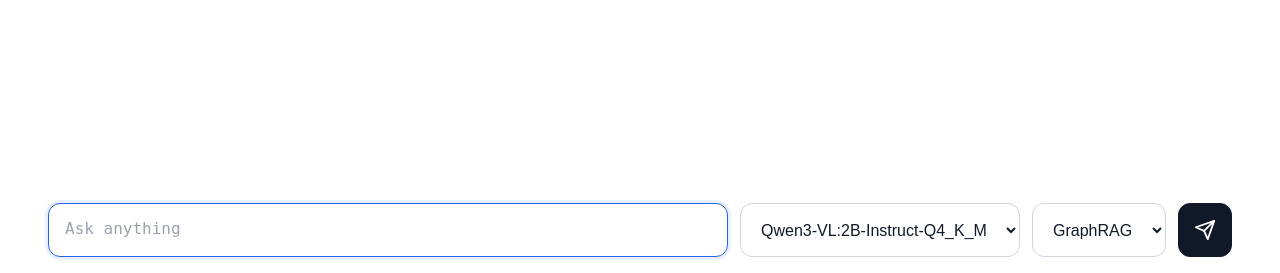
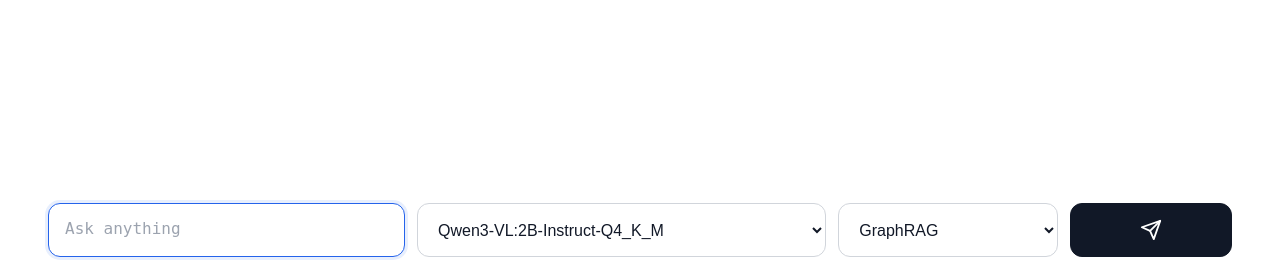
Before and after one commit to EHRI/ehri-chat, a Flask app: page / in a window 1280 px wide. Shown: the part 527-800 px from the top of the page. Run offline with Flask 3, Linux system fonts and the light colour scheme; parts of the project's set-up code (start-up, migrations or seed data) failed here and were passed over; some libraries are stand-ins or nearby versions.

Commit message:
Improved the responsive design of the prompt and configuration options. Fixes #32.

```diff
--- a/conf/web/templates/web.html
+++ b/conf/web/templates/web.html
@@ -163,6 +163,33 @@
             display: flex;
             gap: 0.75rem;
             align-items: flex-end;
+            flex-wrap: wrap;
+        }
+
+        .input-wrapper .chat-input {
+            flex-grow: 3
+        }
+
+        .input-wrapper .configuration-options {
+            display: flex;
+            gap: 0.75rem;
+            flex-wrap: wrap;
+            align-items: flex-end;
+            flex-grow: 2
+        }
+
+        .input-wrapper .configuration-options .mode-input {
+            flex-grow: 2;
+        }
+
+        .input-wrapper .configuration-options .model-input {
+            flex-grow: 3;
+        }
+
+        .input-wrapper .send-button {
+            flex-grow: 1;
+            min-width: 54px;
+            min-height: 54px;
         }
 
         .model-input, .mode-input {
@@ -288,6 +315,7 @@
                 rows="1"
                 onkeydown="handleKeyDown(event)"
             ></textarea>
+            <div class="configuration-options">
                 <select name="modelInput" class="model-input">
                     <option value="Qwen3-VL:2B-Instruct-Q4_K_M">Qwen3-VL:2B-Instruct-Q4_K_M</option>
                     <option value="Mistral-small-latest">Mistral-small-latest</option>
@@ -299,6 +327,7 @@
                     <option value="mcp">MCP</option>
                     <option value="vanilla">Vanilla</option>
                 </select>
+            </div>
             <button id="sendButton" class="send-button" onclick="sendMessage()" disabled>
                 <svg width="22" height="22" viewBox="0 0 24 24" fill="none" stroke="currentColor" stroke-width="2" stroke-linecap="round" stroke-linejoin="round">
                     <path d="M22 2L11 13"></path>
```
Lines whose indentation alone changed are shown as unchanged.
